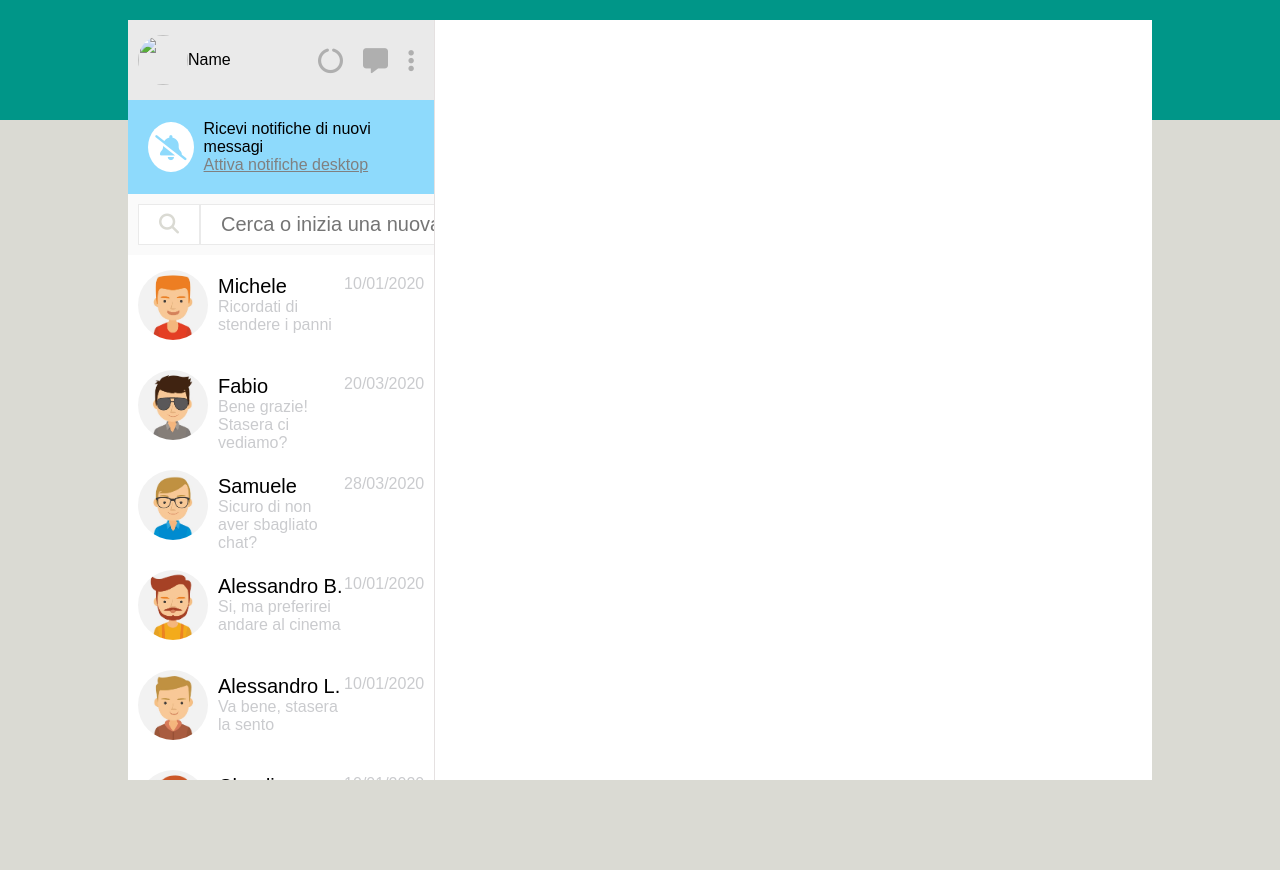
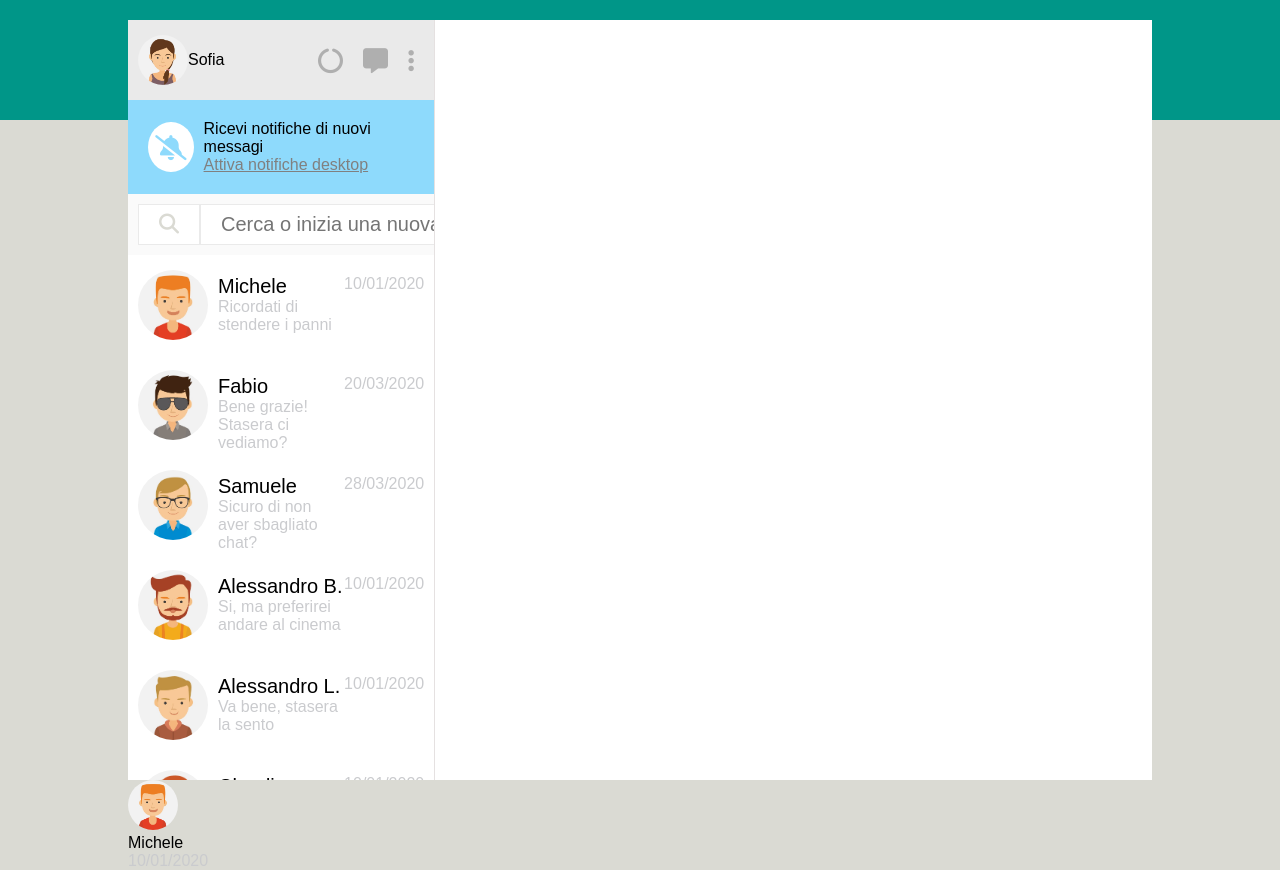
Before and after one commit to Fransch97/vue-boolzapp, a plain HTML site: page index.html in a window 1280 px wide. Before the commit the page ends 800 px from the top, so only its background shows below. Drawn offline with nearby package versions, Linux system fonts and the light colour scheme.

Commit message:
next steps

```diff
--- a/index.html
+++ b/index.html
@@ -34,9 +34,9 @@
 
                     <!-- profile  -->
                     <div class="my-profile">
-                        <img src="" alt="">
+                        <img src="img/avatar_io.jpg" alt="">
                         <div class="user">
-                            <span class="nome">Name</span>
+                            <span class="nome">Sofia</span>
                             <!-- <br>
                             <span class="date">Ultimo accesso oggi alle </span> -->
                         </div>
@@ -91,6 +91,33 @@
 
             </div>
             <!--END CHATS  -->
+
+
+
+
+            <!-- THE CHAT MODE -->
+            <div class="chatmode">
+                <div class="chat-contact-options">
+                    <!-- profile chatmode -->
+                    <div class="profile-chatmode ">
+                        <img :src="'img/avatar'+contacts[clickedChat].avatar+'.jpg'" alt="">
+                        <div class="user">
+                            <span class="nome">{{contacts[clickedChat].name}}</span>
+                            <br>
+                            <span class="last-sms">{{contacts[clickedChat].messages[1].date.slice( 0, 11)}}</span>
+                        </div>
+                    </div>
+                    <!--end profile  -->
+                </div>
+
+            </div>
+            <!--END THE CHAT  -->
+
+
+
+
+
+
         </div>
         <!-- END APP  -->
     </main>
--- a/js/contacts-boolzapp.js
+++ b/js/contacts-boolzapp.js
@@ -167,7 +167,7 @@ const app = new Vue({
             }
         ],
         //END bootzapp
-
+        clickedChat : 0
     },
 
     methods: {
```
